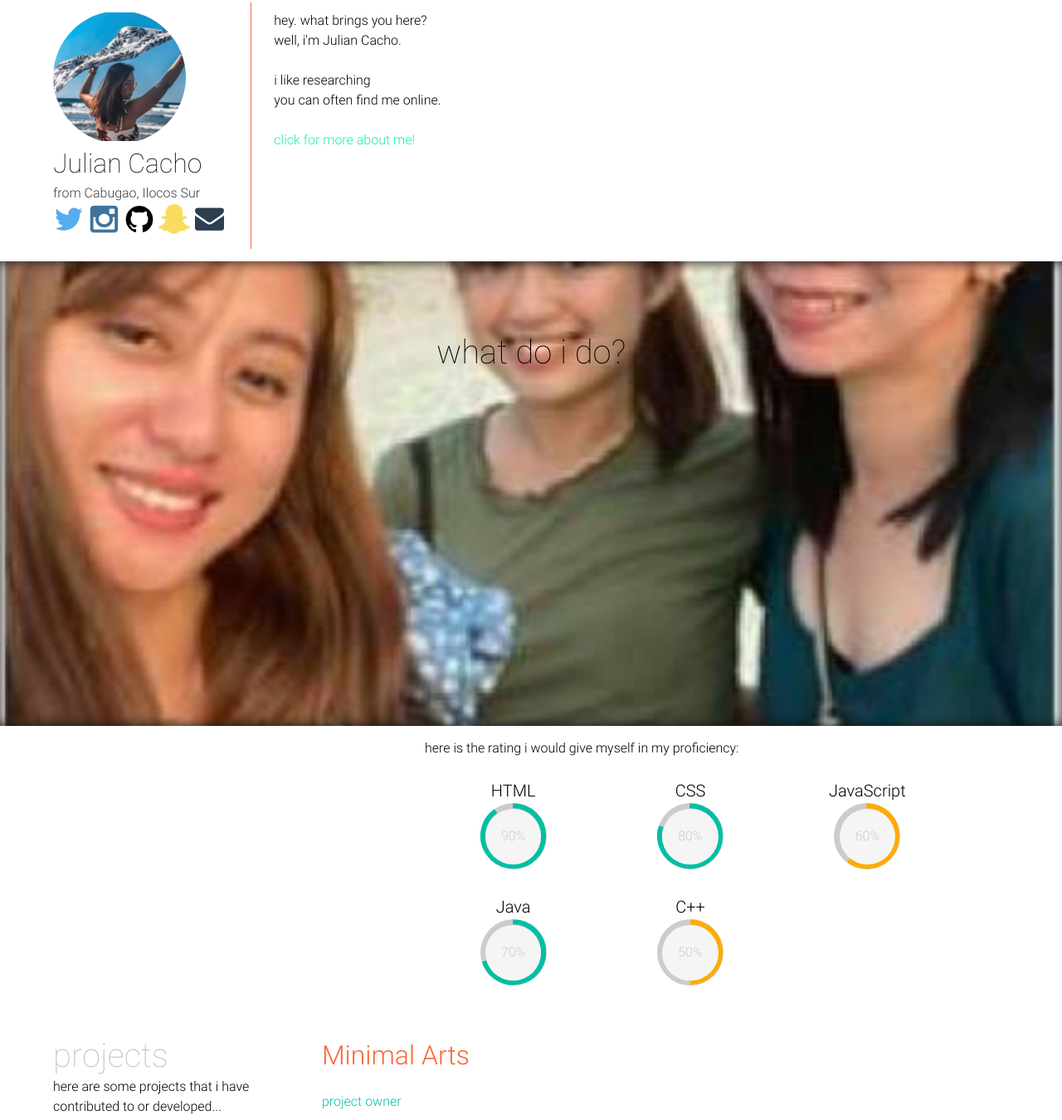
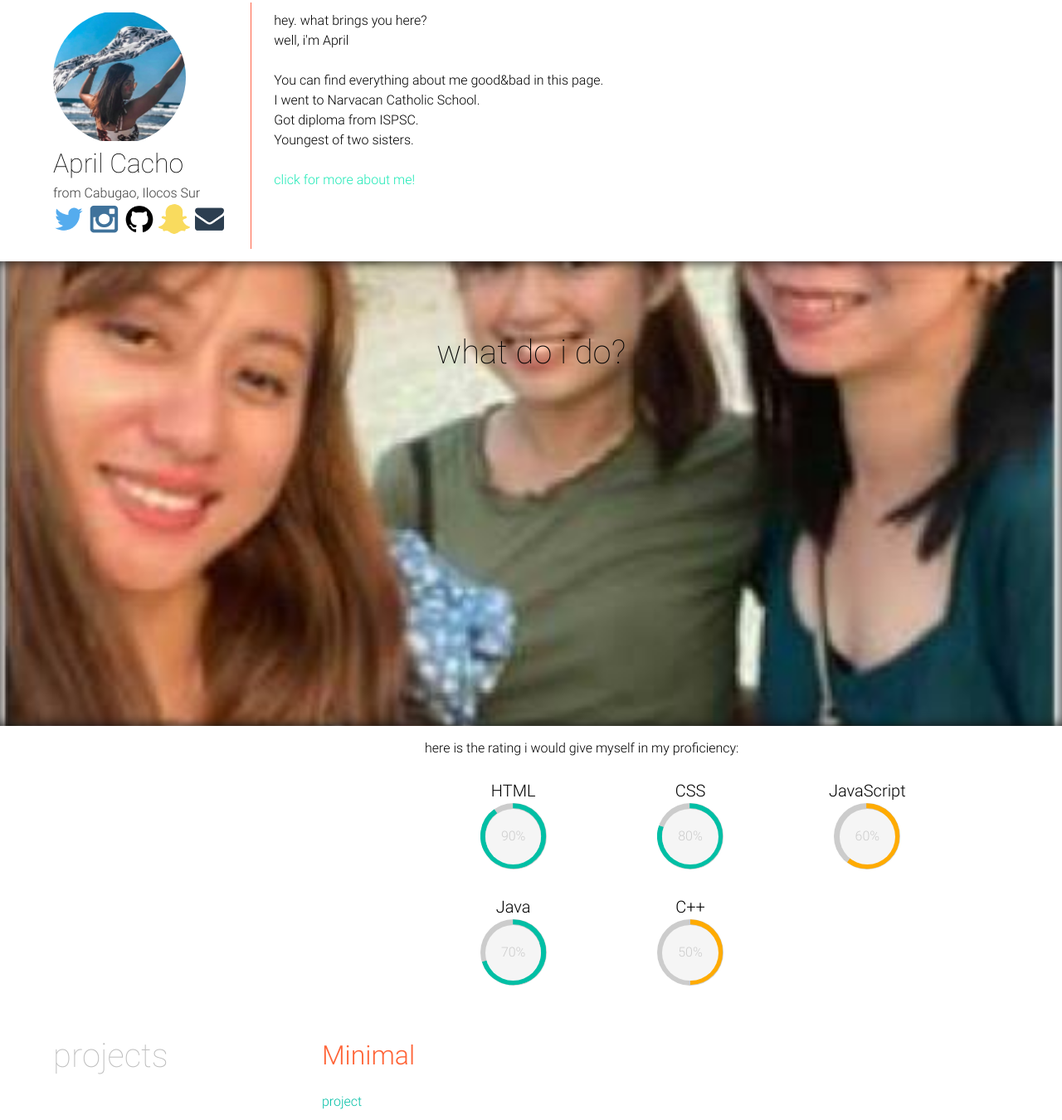
Before and after one commit to AprilCacho/AprilCacho.github.io, a plain HTML site: page index.html in a window 1280 px wide. Shown: the part 732-2082 px from the top of the page at 83% size. Drawn offline with nearby package versions, Linux system fonts and the light colour scheme; a script that the page names is missing.

Commit message:
Update index.html

```diff
--- a/index.html
+++ b/index.html
@@ -3,7 +3,7 @@
 <head>
     <meta charset="UTF-8" />
     <meta name="viewport" content="width=device-width, initial-scale=1, maximum-scale=1" />
-    <title>Julian Cacho | Home</title>
+    <title>April Cacho | Home</title>
     <script src="https://ajax.googleapis.com/ajax/libs/jquery/3.3.1/jquery.min.js"></script>
     <link rel="stylesheet" type="text/css" href="/resources/css/style.css" />
     <meta name="theme-color" content="#00BCD4" />
@@ -30,7 +30,7 @@
         <section class="whoami">
             <section class="picture">
                 <div class="avatar"></div>
-                <h2 class="name">Julian Cacho</h2>
+                <h2 class="name">April Cacho</h2>
                 <h5 class="metadata"> from  Cabugao, Ilocos Sur </h5>
                 <section class="s">
                     <a href="https://twitter.com/" target="_blank">
@@ -58,9 +58,12 @@
             <section class="whoonearth">
                 <!--<h2>who on earth am i?</h2>-->
                 <p>hey. what brings you here?</p>
-                <p>well, i'm Julian Cacho. </p>
+                <p>well, i'm April </p>
                 <br/>
-                <p>i like researching  </br> you can often find me online.</p>
+                <p>You can find everything about me good&bad in this page. </p>
+                <p>I went to Narvacan Catholic School.</p>
+                <p>Got diploma from ISPSC.</p>
+                <p>Youngest of two sisters. </p>
                 <br class="extra-breaking" /><a class="moreaboutme-toggle" href="#!">click for more about me!</a>
 
                 <section class="moreaboutme">
@@ -87,14 +90,14 @@
         <section class="projects">
             <section class="header">
                 <h4>projects</h4>
-                <p>here are some projects that i have contributed to or developed...</p>
+                <p></p>
             </section>
 
             <section class="contribution">
                 <section class="project">
-                    <h2> <a href="https://play.google.com/store/apps/details?id=com.minimalart.ab">Minimal Arts</a></h2>
+                    <h2> <a href="">Minimal</a></h2>
                     <dd> </dd>
-                    <p>project owner</p>
+                    <p>project</p>
                 </section>
 
             </section>
```
